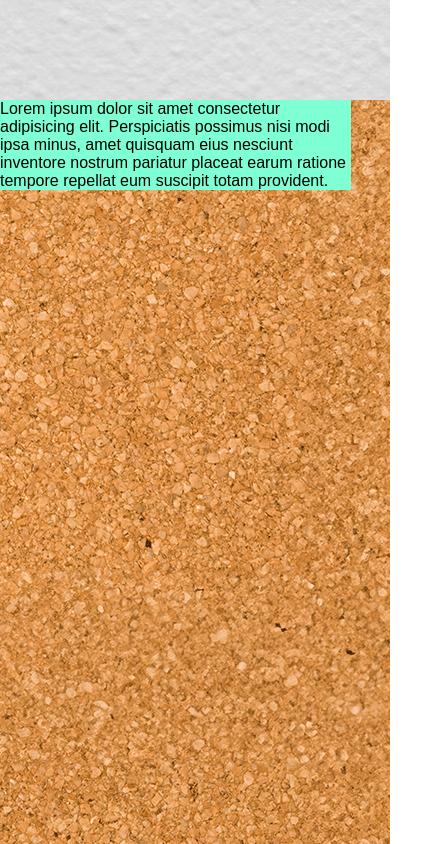
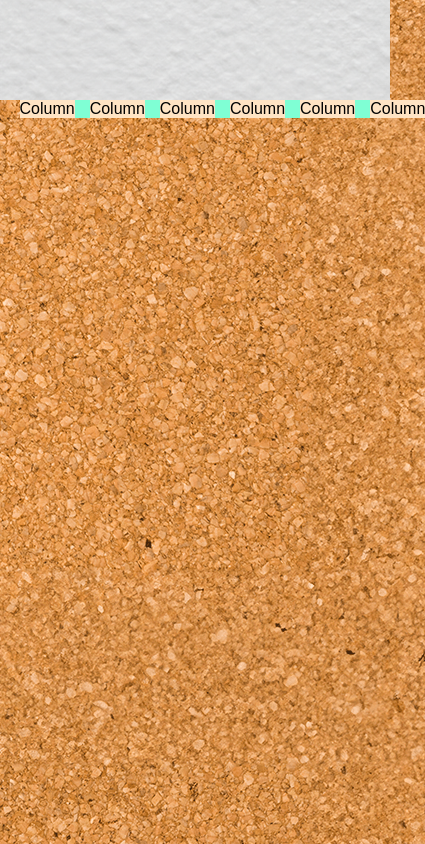
Before and after one commit to SwitchTia/js-photo-blog, a plain HTML site: page index.html in a window 390 px wide. Shown: the whole page, 425 px wide, since content can reach past the window. Drawn offline with nearby package versions, Linux system fonts and the light colour scheme.

Commit message:
Feat: Responsive CSS

```diff
--- a/css/responsive.css
+++ b/css/responsive.css
@@ -0,0 +1,35 @@
+/* Starting MOBILE XS FIRST */
+/************************************************
+    MOBILE S
+*************************************************/
+
+@media screen and (min-width: 600px) {
+     .col {
+        width: calc(100% / 2 - (10px * 1) / 2);
+    }
+
+}
+
+
+/************************************************
+    TABLET
+*************************************************/
+
+@media screen and (min-width: 700px) {
+
+    .col {
+        width: calc(100% / 4 - (10px * 3) / 4);
+    }
+
+}
+
+
+/************************************************
+    DESKTOP
+*************************************************/
+@media screen and (min-width: 1100px) {
+
+    .col {
+        width: calc(100% / 6 - (10px * 5) / 6);
+    }
+}
--- a/css/style.css
+++ b/css/style.css
@@ -18,9 +18,36 @@ body{
 .container {
     width: 90%;
     background-color: aquamarine;
+    margin: 0 auto;
+}
+
+.g-20 {
+    gap: 15px;
 }
 
 header {
     height: 100px;
     background-image: url(../img/wall.png);
 }
+
+
+/* Flex */
+ .flex {
+    display: flex;
+ }
+
+ .justify-content-btw {
+    justify-content: space-between;
+ }
+
+ .align-items-center {
+    align-items: center;
+ }
+
+ .wrap {
+    flex-wrap: wrap;
+ }
+
+ .col {
+    background-color: bisque;
+ }
--- a/index.html
+++ b/index.html
@@ -25,11 +25,15 @@
     <header></header>
     <main>
         <section class="container">
-            Lorem ipsum dolor sit amet consectetur adipisicing elit. Perspiciatis possimus nisi modi ipsa minus, amet quisquam eius nesciunt inventore nostrum pariatur placeat earum ratione tempore repellat eum suscipit totam provident.
-
+            <div class="flex justify-content-btw align-items-center g-20">
+                <div class="col">Column</div>
+                <div class="col">Column</div>
+                <div class="col">Column</div>
+                <div class="col">Column</div>
+                <div class="col">Column</div>
+                <div class="col">Column</div>
+            </div>
         </section>
-
-
     </main>
     <script src="js/script.js"></script>
 </body>
```
